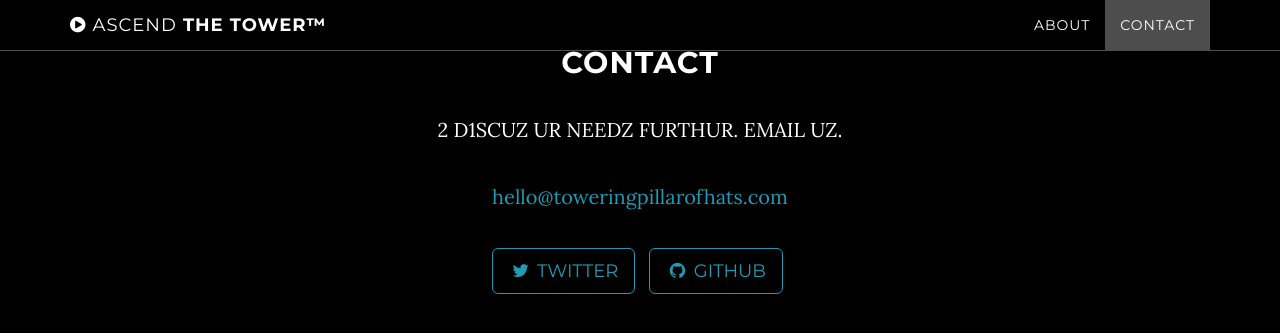
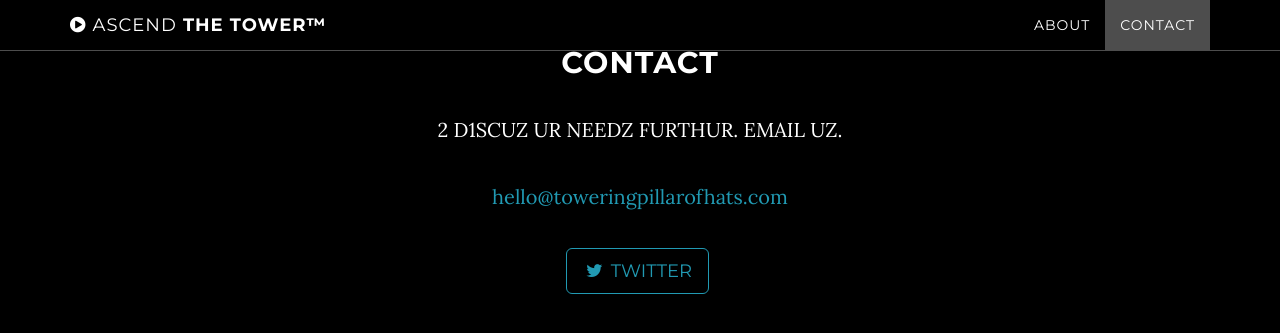
Before and after one commit to tpohs/tpohs.github.io, a Jekyll site: the page built from index.html, in a window 1280 px wide and 900 px high, scrolled down 1613 px. Shown: the top 333 px of the window. Built offline with Jekyll 4.4.1, drawn with Linux system fonts in a browser that asks for light colours.

Commit message:
Update _config.yml

```diff
--- a/_config.yml
+++ b/_config.yml
@@ -16,8 +16,6 @@ footer: Towering Pillar of Hats Security
 social:
   - title: twitter
     url: https://twitter.com/Kurobeats
-  - title: github
-    url: https://github.com/Oweoqi
 
 # Build settings
 markdown: kramdown
```
